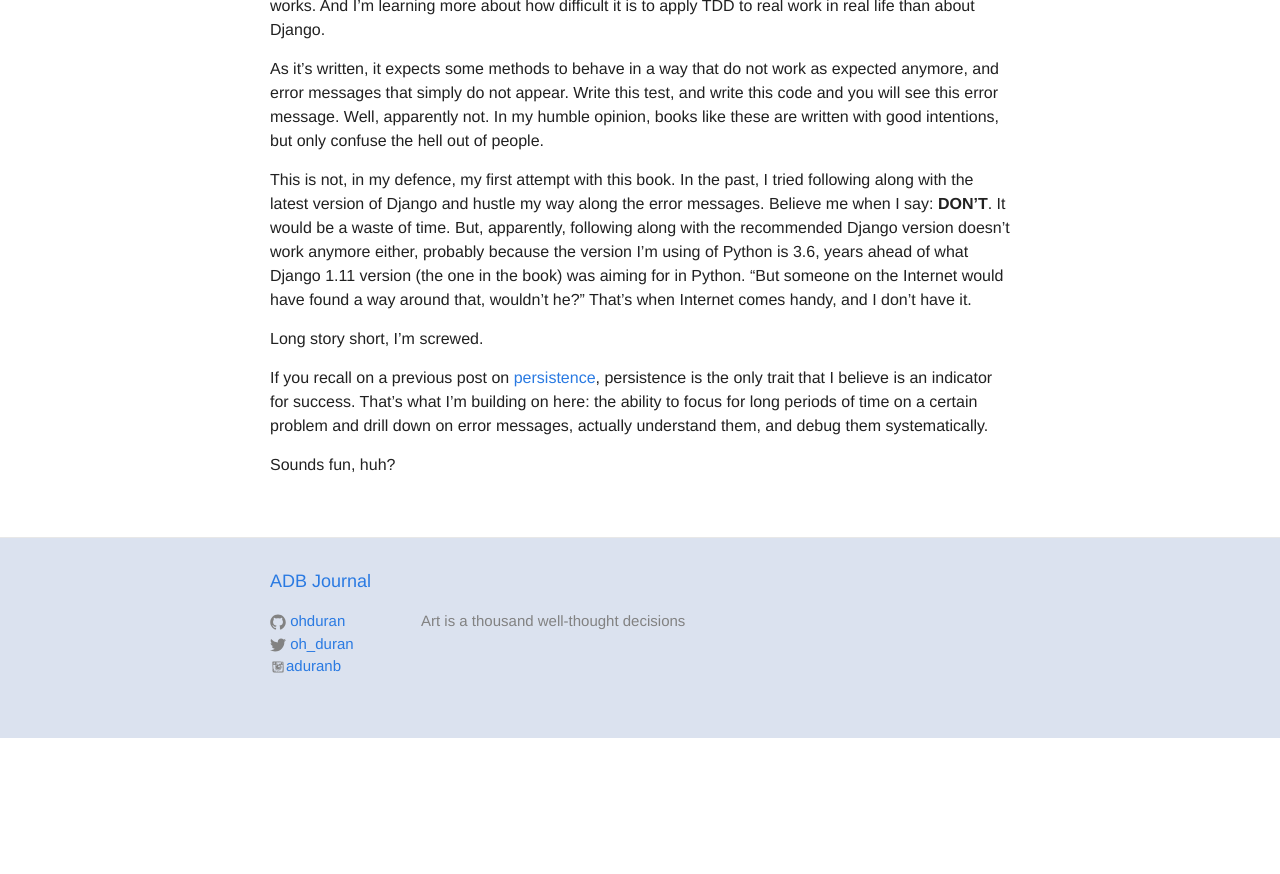
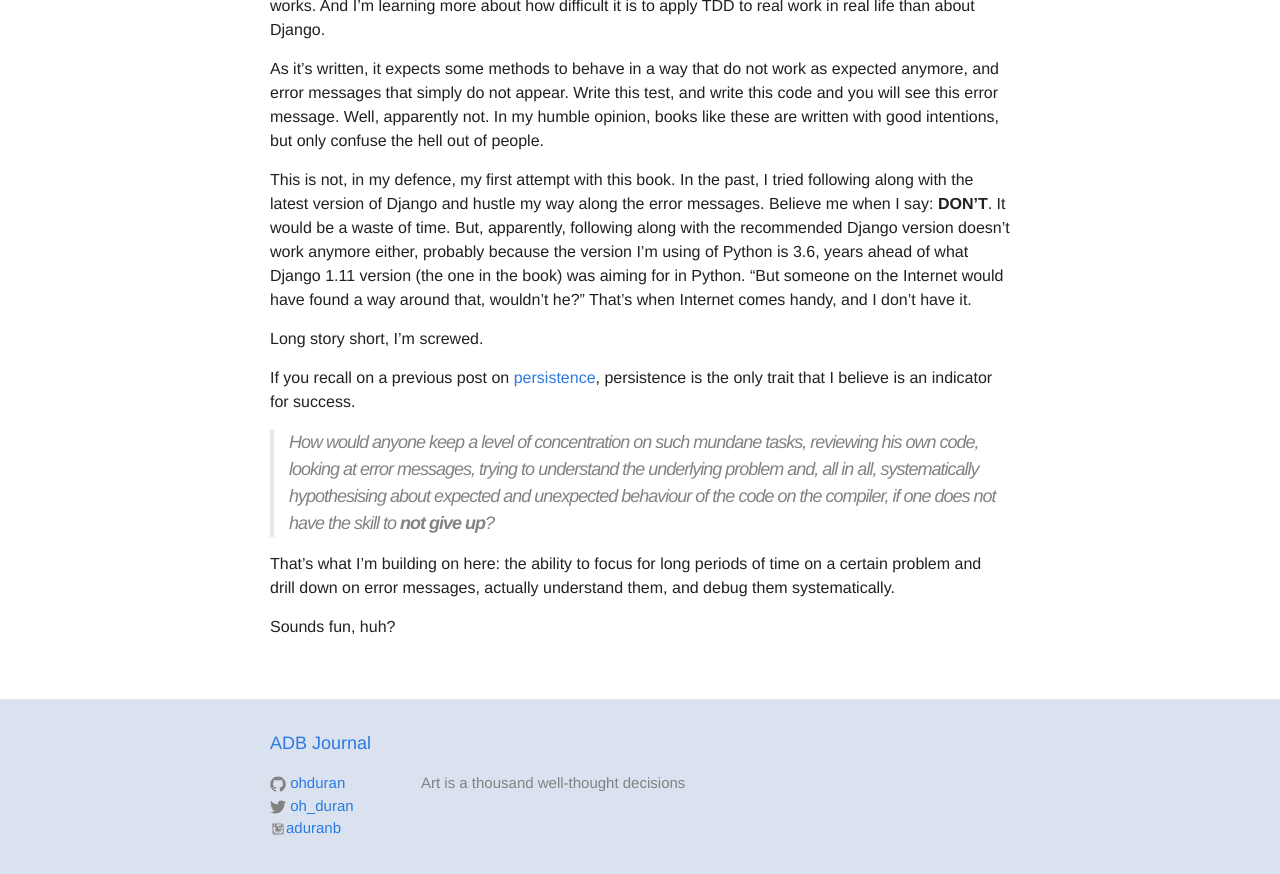
Before and after one commit to ohduran/ohduran.github.io, a Jekyll site: the page built from _posts/2018-08-17-no-internet.md, in a window 1280 px wide and 900 px high, scrolled down 845 px. Shown: the top 874 px of the window. Built offline with Jekyll 4.4.1, drawn with Linux system fonts in a browser that asks for light colours; before the commit the page ends 1583 px from its top, so only the background shows below that.

Commit message:
final touch

```diff
--- a/_posts/2018-08-17-no-internet.md
+++ b/_posts/2018-08-17-no-internet.md
@@ -25,6 +25,10 @@ This is not, in my defence, my first attempt with this book. In the past, I trie
 
 Long story short, I'm screwed.
 
-If you recall on a previous post on [persistence](/2018/08/persistence-in software), persistence is the only trait that I believe is an indicator for success. That's what I'm building on here: the ability to focus for long periods of time on a certain problem and drill down on error messages, actually understand them, and debug them systematically.
+If you recall on a previous post on [persistence](/2018/08/persistence-in software), persistence is the only trait that I believe is an indicator for success.
+
+>How would anyone keep a level of concentration on such mundane tasks, reviewing his own code, looking at error messages, trying to understand the underlying problem and, all in all, systematically hypothesising about expected and unexpected behaviour of the code on the compiler, if one does not have the skill to __not give up__?
+
+That's what I'm building on here: the ability to focus for long periods of time on a certain problem and drill down on error messages, actually understand them, and debug them systematically.
 
 Sounds fun, huh?
```
Also changed, not shown: _posts/2018-08-09-persistence-in-software.md (+1 -1 lines).
